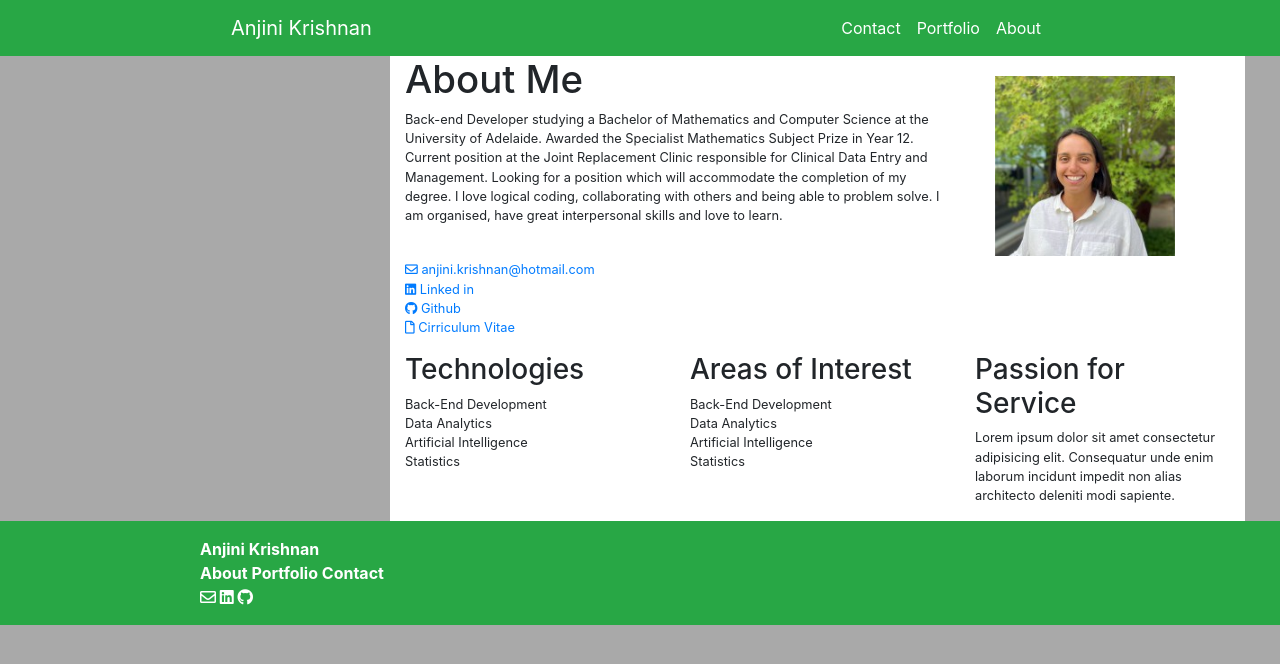
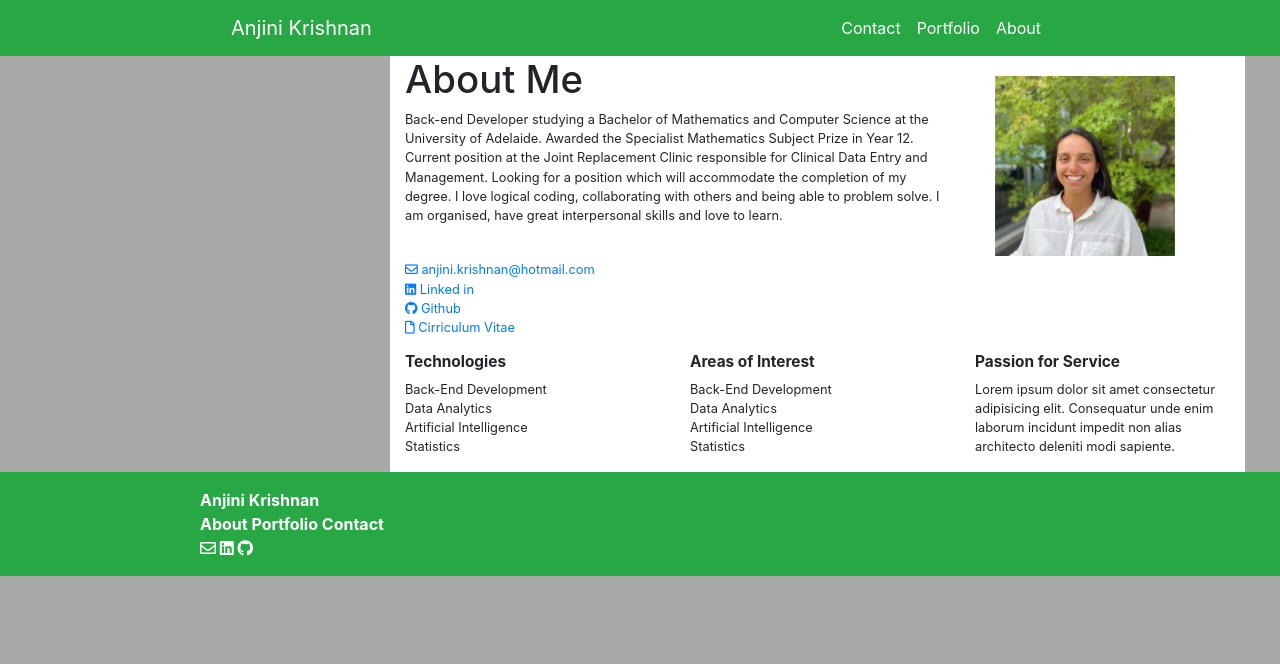
Before and after one commit to anjkrish2608/portfolio, a plain HTML site: page index.html in a window 1280 px wide. Shown: the top 664 px of the page. Drawn offline with nearby package versions, Linux system fonts and the light colour scheme.

Commit message:
headings on about me

```diff
--- a/Assets/css/style.css
+++ b/Assets/css/style.css
@@ -29,7 +29,7 @@ a.projectButton.btn-success:link{
         font-size: 4vw;
     }
 
-    h3{
+    h4{
         font-weight: bold;
         font-size: 3.1vw;
     }
@@ -55,7 +55,7 @@ a.projectButton.btn-success:link{
         font-size: 10vw;
     }
 
-    h2{
+    h4{
         font-weight: bold;
         font-size: 3vw;
     }
@@ -81,7 +81,7 @@ a.projectButton.btn-success:link{
         font-size: 4vw;
     }
 
-    h2{
+    h4{
         font-weight: bold;
         font-size: 1.2vw;
     }
@@ -107,7 +107,7 @@ a.projectButton.btn-success:link{
         font-size: 3vw;
     }
 
-    h2{
+    h4{
         font-weight: bold;
         font-size: 1.2vw;
     }
--- a/index.html
+++ b/index.html
@@ -88,12 +88,12 @@
 
         <div class="row">
 
-            <div class="col-lg-2">
+            <div class="col-lg-2 d-xs-none">
 
             </div>
 
             <div class="col-lg-3 main">
-                <h3>Technologies</h3>
+                <h4>Technologies</h4>
                 <p>
 
                     Back-End Development
@@ -107,7 +107,7 @@
             </div>
 
             <div class="col-lg-3 main">
-                <h3>Areas of Interest</h3>
+                <h4>Areas of Interest</h4>
                 <p>
 
                     Back-End Development
@@ -121,7 +121,7 @@
             </div>
 
             <div class="col-lg-3 main">
-                <h3>Passion for Service</h3>
+                <h4>Passion for Service</h4>
 
                 <p>Lorem ipsum dolor sit amet consectetur adipisicing elit. Consequatur unde enim laborum incidunt
                     impedit non alias architecto deleniti modi sapiente.</p>
@@ -130,7 +130,7 @@
 
         </div>
     </div>
-</div>
+
             <footer class="footer footer-extend-sm mt-auto py-3 sticky bg-success" id="footer">
 
                 <span class="footerSpace">
```
